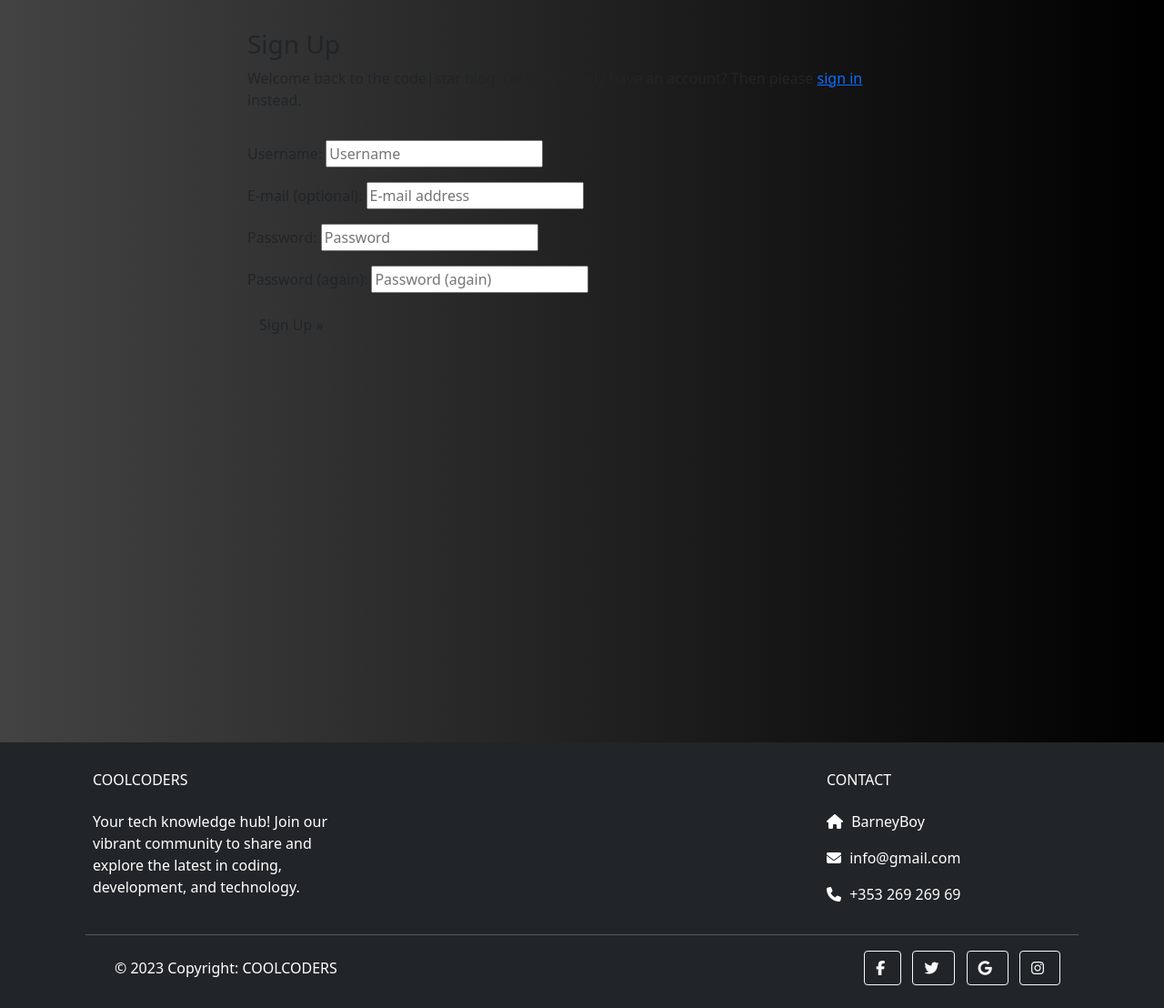
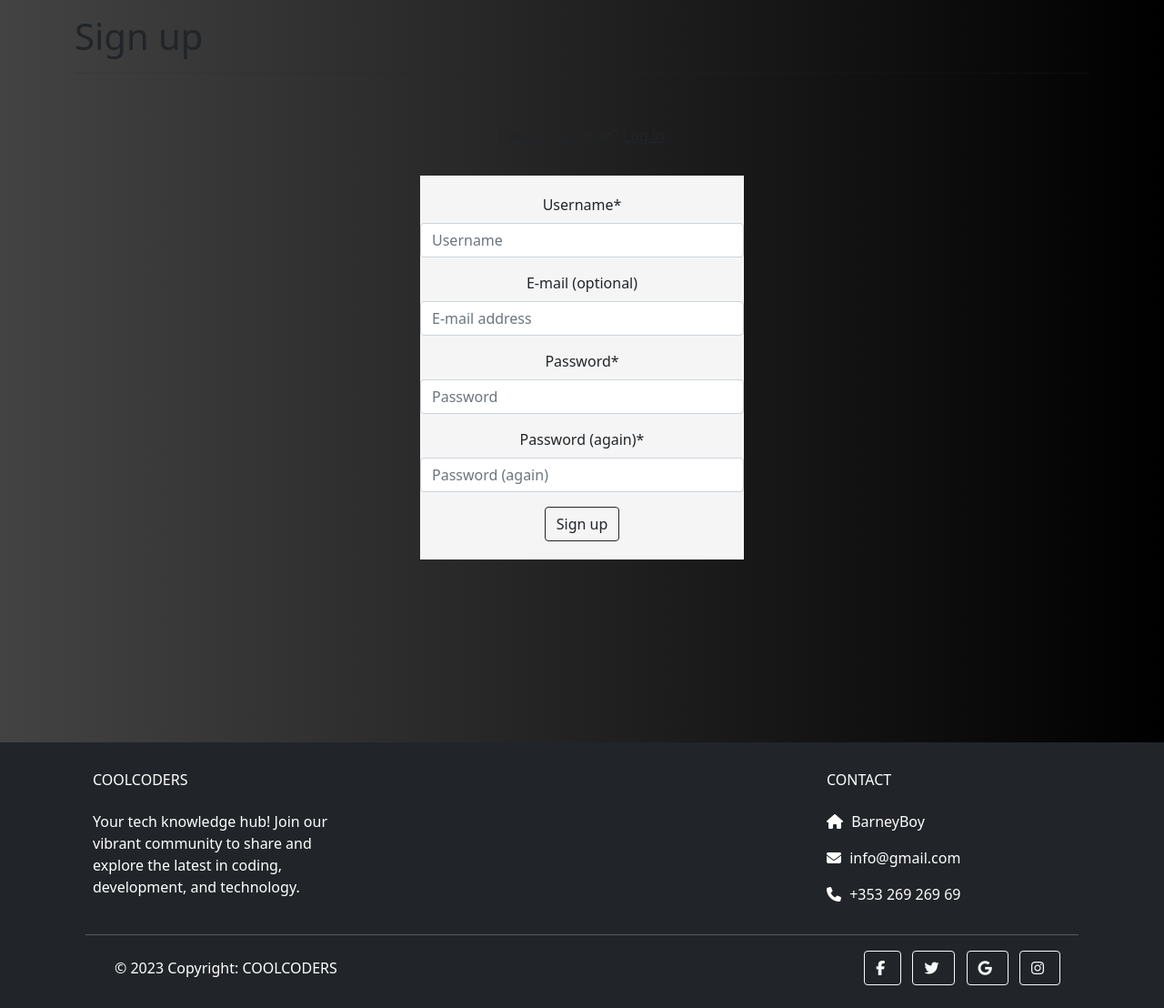
Before and after one commit to DarrachBarneveld/Project-4-CodeInstitute, a Django app: page /accounts/signup/ in a window 1280 px wide. Shown: the part 72-1180 px from the top of the page at 91% size. Run offline with Django 3.2, Linux system fonts and the light colour scheme; some libraries are stand-ins or nearby versions.

Commit message:
Root styling and signup form style changes

```diff
--- a/coolcoders/settings.py
+++ b/coolcoders/settings.py
@@ -67,6 +67,8 @@ LOGIN_REDIRECT_URL = "/"
 LOGOUT_REDIRECT_URL = "/"
 
 CRISPY_TEMPLATE_PACK = "bootstrap5"
+
+ACCOUNT_EMAIL_VERIFICATION = "none"
 
 
 MESSAGE_TAGS = {
--- a/static/css/style.css
+++ b/static/css/style.css
@@ -1,3 +1,7 @@
+:root {
+  --primary-light: rgb(245, 245, 245);
+}
+
 .nav-link {
   position: relative;
   text-transform: capitalize;
@@ -114,3 +118,12 @@ img {
 }
 
 /*FORMS*/
+
+.signup,
+.login {
+  text-align: center;
+  padding: 20px 0;
+  background-color: var(--primary-light);
+}
+
+/* Footer */
--- a/templates/account/signup.html
+++ b/templates/account/signup.html
@@ -1,27 +1,23 @@
 {% extends "base.html" %}
 <!--  -->
 {% load i18n %}
+<!--  -->
+{% load crispy_forms_tags %}
 <!--  -->
 {% block head_title %}{% trans "Signup" %}{% endblock %}
 <!--  -->
 {% block content %}
 <div class="container">
-  <div class="row">
-    <div class="col-md-8 mt-3 offset-md-2">
-      <h3>{% trans "Sign Up" %}</h3>
-
-      <p>
-        {% blocktrans %}
-        <!--  -->
-        Welcome back to the code|star blog. Do you already have an account? Then
-        please <a class="link" href="{{ login_url }}">sign in</a> instead.
-        <!--  -->
-        {% endblocktrans %}
-      </p>
-    </div>
-  </div>
-  <div class="row">
-    <div class="col-md-8 mt-3 offset-md-2">
+  <h1 class="page-title">{% trans "Sign up" %}</h1>
+  <hr class="home-break" />
+  <br />
+  <p class="text-center mt-3">
+    {% blocktrans %}Have an account?
+    <a href="{{ login_url }}" class="text-dark"><u>Log in</u></a
+    >{% endblocktrans %}
+  </p>
+  <div class="row justify-content-center">
+    <div class="col-11 col-md-6 col-lg-4 mt-3 mb-3">
       <form
         class="signup"
         id="signup_form"
@@ -30,7 +26,7 @@
       >
         {% csrf_token %}
         <!--  -->
-        {{ form.as_p }}
+        {{ form | crispy }}
         <!--  -->
         {% if redirect_field_value %}
         <input
@@ -38,13 +34,13 @@
           name="{{ redirect_field_name }}"
           value="{{ redirect_field_value }}"
         />
+        <!--  -->
         {% endif %}
-        <button class="btn btn-signup right" type="submit">
-          {% trans "Sign Up" %} &raquo;
+        <button class="btn btn-outline-dark" type="submit">
+          {% trans "Sign up" %}
         </button>
       </form>
     </div>
   </div>
 </div>
-
 {% endblock %}
```
